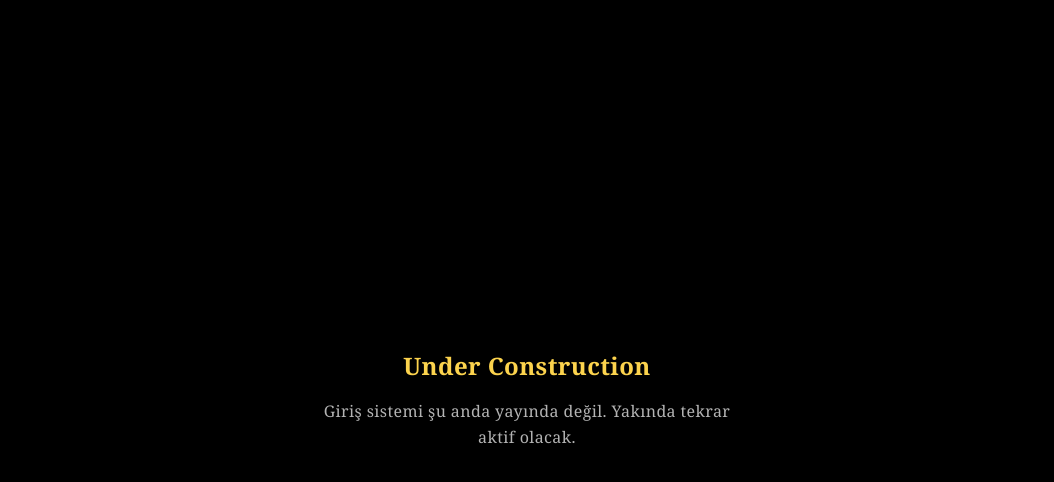
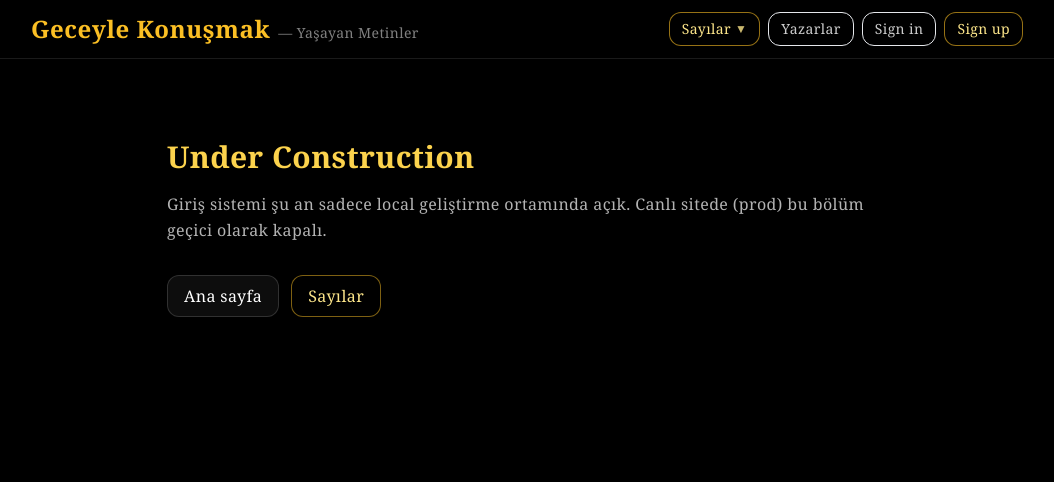
Before and after one commit to ugurlekq/geceyle-konusmak, a Next.js app: page /under-construction in a window 1280 px wide. Shown: the top 482 px of the page, without its empty margins (113-1167 px from the left). Built offline with nearby package versions, Linux system fonts and the light colour scheme; no server answers; the database is empty.

Commit message:
Login hatası

```diff
--- a/components/Header.tsx
+++ b/components/Header.tsx
@@ -7,6 +7,7 @@ import { useRouter } from 'next/router';
 import { useSession } from 'next-auth/react';
 
 type IssueLite = { id: string; number: number; title?: string };
+const AUTH_ENABLED = process.env.NEXT_PUBLIC_AUTH_ENABLED !== '0';
 
 // Vercel’de 0 yapınca auth akışını “under construction” moduna alıyoruz.
 // Localde .env.local: NEXT_PUBLIC_AUTH_ENABLED=1
@@ -88,9 +89,11 @@ export default function Header() {
     const profileLabel =
         user?.name || user?.email?.split('@')?.[0] || (status === 'loading' ? '...' : 'Profil');
 
-    // Auth kapalıysa (Vercel): iki buton da aynı login sayfasına gider → orada Under construction görür
-    const signinHref = '/login?mode=signin';
-    const signupHref = '/login?mode=signup';
+    const UC_HREF = '/under-construction';
+
+    const signinHref = AUTH_ENABLED ? '/login?mode=signin' : UC_HREF;
+    const signupHref = AUTH_ENABLED ? '/login?mode=signup' : UC_HREF;
+
 
 
     return (
@@ -178,7 +181,7 @@ export default function Header() {
                     </Link>
 
                     {/* AUTH / PROFILE */}
-                    {session?.user ? (
+                    {session?.user && AUTH_ENABLED ? (
                         <Link
                             href="/profile"
                             className={`inline-flex items-center gap-2 rounded-xl px-3 py-1.5 text-sm border border-white/14 text-white/85 bg-white/5 hover:bg-white/10 transition ${
--- a/pages/login.tsx
+++ b/pages/login.tsx
@@ -5,6 +5,13 @@ import { signIn, useSession } from 'next-auth/react';
 import { useRouter } from 'next/router';
 
 const AUTH_ENABLED = process.env.NEXT_PUBLIC_AUTH_ENABLED !== '0';
+const IS_LOCAL =
+    typeof window !== 'undefined' &&
+    (window.location.hostname === 'localhost' || window.location.hostname === '127.0.0.1');
+
+// AUTH_ENABLED env’i koru ama localde daima true say
+const AUTH_OK = IS_LOCAL ? true : AUTH_ENABLED;
+
 
 export default function LoginPage() {
     const router = useRouter();
@@ -23,7 +30,8 @@ export default function LoginPage() {
     }
 
     // PROD/Vercel'de auth kapalı: signin + signup aynı şekilde under construction
-    if (!AUTH_ENABLED) {
+    if (!AUTH_OK)
+        {
         return (
             <div className="min-h-screen flex items-center justify-center px-4">
                 <div className="max-w-sm w-full rounded-2xl border border-white/10 bg-black/70 p-6">
--- a/pages/under-construction.tsx
+++ b/pages/under-construction.tsx
@@ -1,15 +1,36 @@
+// pages/under-construction.tsx
+'use client';
+
+import Link from 'next/link';
+import Header from '@/components/Header';
+
 export default function UnderConstruction() {
     return (
-        <main className="min-h-screen flex items-center justify-center bg-black text-center px-6">
-            <div>
-                <h1 className="text-2xl text-amber-300 mb-4">
-                    Under Construction
-                </h1>
-                <p className="text-white/70 max-w-md">
-                    Giriş sistemi şu anda yayında değil.
-                    Yakında tekrar aktif olacak.
+        <div className="min-h-screen bg-black text-white">
+            <Header />
+
+            <main className="mx-auto max-w-3xl px-6 pt-20 pb-24">
+                <h1 className="text-3xl font-semibold text-amber-300">Under Construction</h1>
+                <p className="mt-4 text-white/70 leading-relaxed">
+                    Giriş sistemi şu an sadece local geliştirme ortamında açık.
+                    Canlı sitede (prod) bu bölüm geçici olarak kapalı.
                 </p>
-            </div>
-        </main>
+
+                <div className="mt-8 flex gap-3">
+                    <Link
+                        href="/"
+                        className="rounded-xl px-4 py-2 border border-white/15 bg-white/5 hover:bg-white/10 transition"
+                    >
+                        Ana sayfa
+                    </Link>
+                    <Link
+                        href="/issues"
+                        className="rounded-xl px-4 py-2 border border-amber-400/50 text-amber-200 bg-black/40 hover:bg-amber-400/10 transition"
+                    >
+                        Sayılar
+                    </Link>
+                </div>
+            </main>
+        </div>
     );
 }
```
